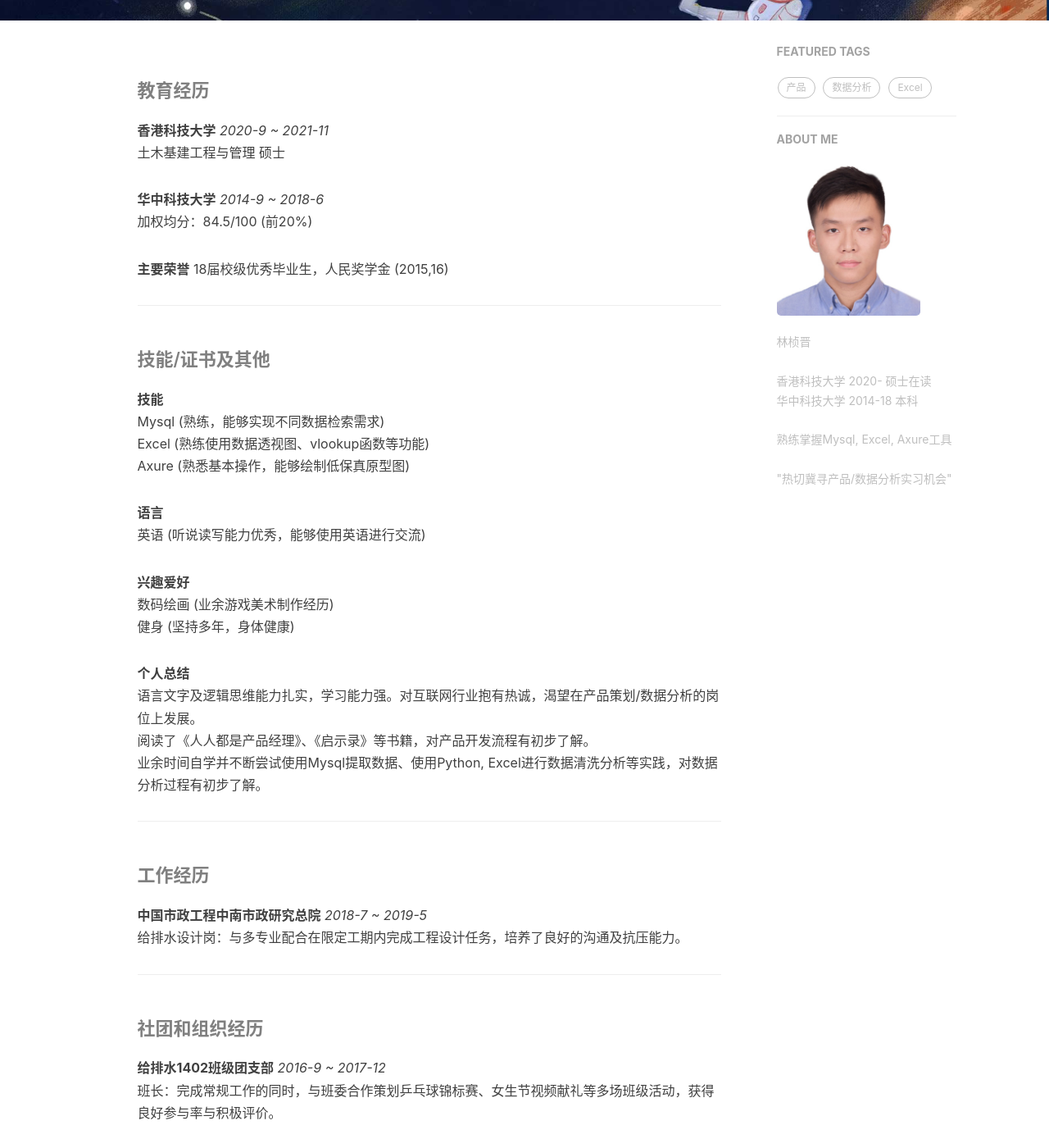
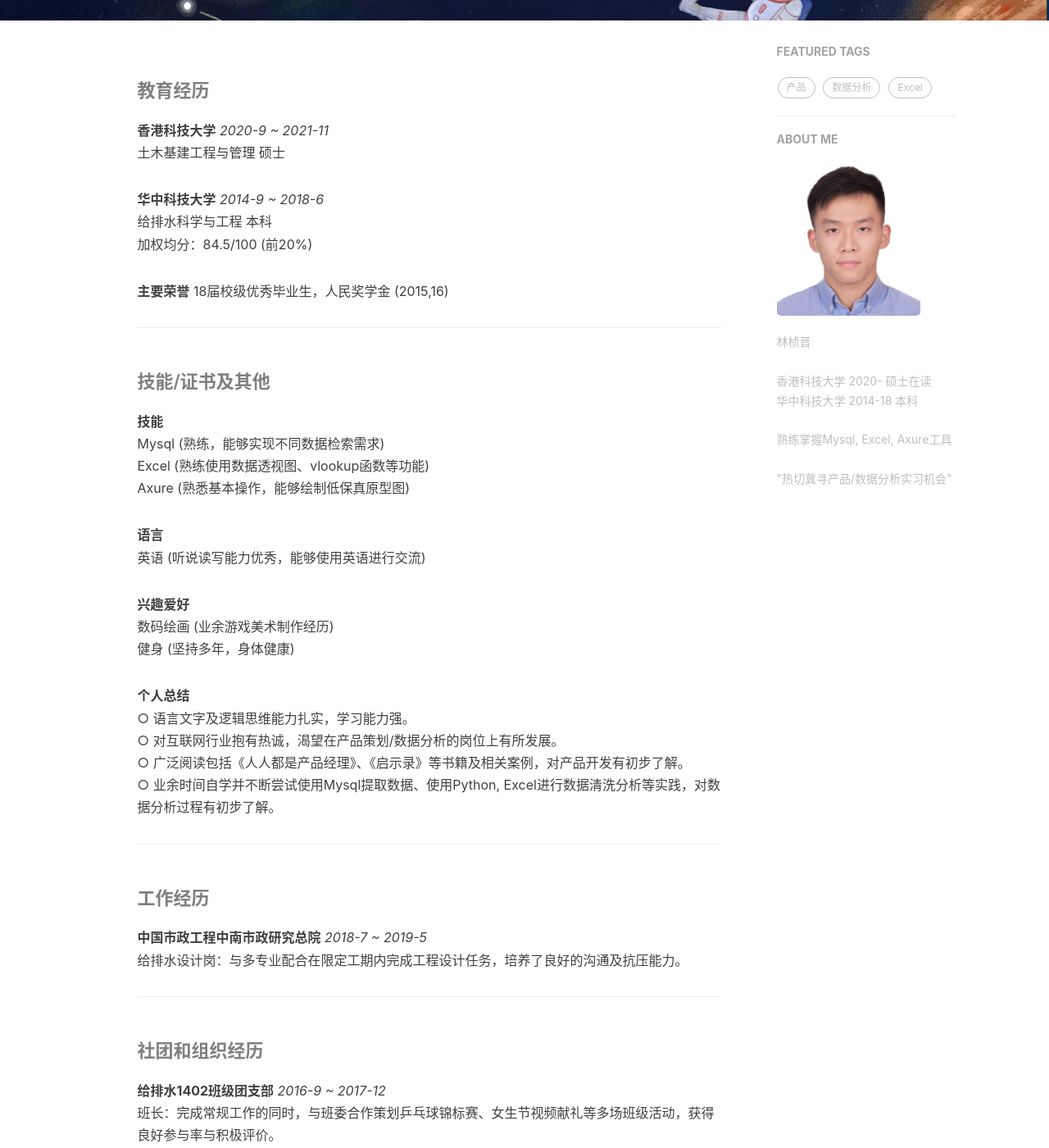
Before and after one commit to zlinbh/zlinbh.github.io, a Jekyll site: the page built from about.html, in a window 1280 px wide and 1400 px high, scrolled down 373 px. Shown: the whole window at 82% size. Built offline with Jekyll 4.4.1, drawn with Linux system fonts in a browser that asks for light colours; nearby versions of some CDN libraries; comment, search, counter and statistics services are not loaded.

Commit message:
Update zh.md

```diff
--- a/_includes/about/zh.md
+++ b/_includes/about/zh.md
@@ -4,6 +4,7 @@
 土木基建工程与管理 硕士
 
 **华中科技大学** *2014-9 ~ 2018-6*
+给排水科学与工程 本科
 加权均分：84.5/100 (前20%)
 
 **主要荣誉** 18届校级优秀毕业生，人民奖学金 (2015,16)
@@ -25,9 +26,10 @@ Axure (熟悉基本操作，能够绘制低保真原型图)
 健身 (坚持多年，身体健康)
 
 **个人总结**
-语言文字及逻辑思维能力扎实，学习能力强。对互联网行业抱有热诚，渴望在产品策划/数据分析的岗位上发展。
-阅读了《人人都是产品经理》、《启示录》等书籍，对产品开发流程有初步了解。
-业余时间自学并不断尝试使用Mysql提取数据、使用Python, Excel进行数据清洗分析等实践，对数据分析过程有初步了解。
+○ 语言文字及逻辑思维能力扎实，学习能力强。
+○ 对互联网行业抱有热诚，渴望在产品策划/数据分析的岗位上有所发展。
+○ 广泛阅读包括《人人都是产品经理》、《启示录》等书籍及相关案例，对产品开发有初步了解。
+○ 业余时间自学并不断尝试使用Mysql提取数据、使用Python, Excel进行数据清洗分析等实践，对数据分析过程有初步了解。
 
 ***
 
```
